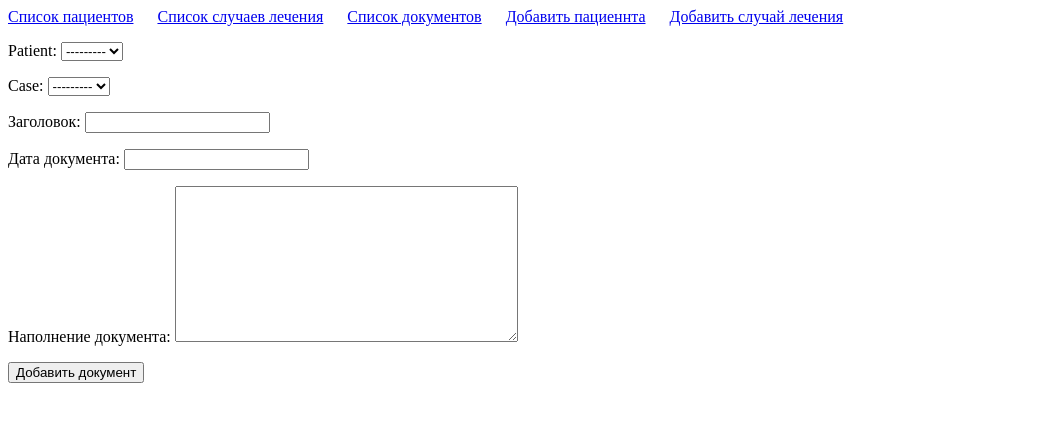
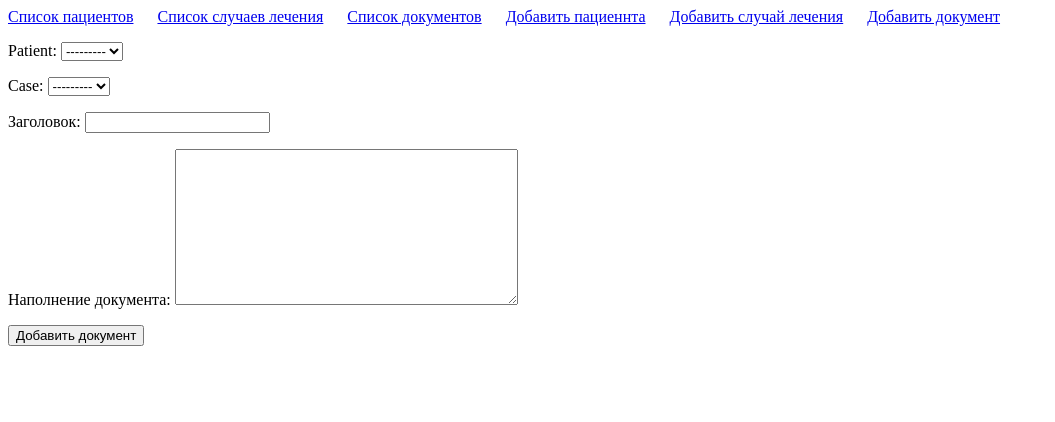
Before and after one commit to MaxZudilenkov/webiomed, a Django app: page /add_document/ in a window 1280 px wide. Shown: the top 422 px of the page, without its empty margins (0-1055 px from the left). Run offline with Django 4.2, Linux system fonts and the light colour scheme; data that the repository does not hold is empty.

Commit message:
minor fix

```diff
--- a/mainapp/forms.py
+++ b/mainapp/forms.py
@@ -28,7 +28,7 @@ class AddMedicalDocumentForm(forms.ModelForm):
     # Форма для добавления документа
     class Meta:
         model = MedicalDocument
-        fields = ('patient', 'case', 'title', 'document_date')
+        fields = ('patient', 'case', 'title',)
 
 
 class AddDocumentBodyForm(forms.ModelForm):
--- a/mainapp/models.py
+++ b/mainapp/models.py
@@ -44,7 +44,7 @@ class MedicalDocument(models.Model):
     case = models.ForeignKey(TreatmentCase, on_delete=models.CASCADE, related_name="document_case", null=True,
                              blank=True)
     title = models.CharField(verbose_name="Заголовок", max_length=200)
-    document_date = models.DateField(verbose_name="Дата документа")
+    document_date = models.DateField(verbose_name="Дата документа",auto_now_add=True)
 
     class Meta:
         verbose_name = "Медицинский документ"
--- a/templates/include/_navbar.html
+++ b/templates/include/_navbar.html
@@ -3,3 +3,4 @@
 <a href="{% url 'document_list_view' %}" style="margin-right:20px"> Список документов</a>
 <a href="{% url 'add_patient' %}" style="margin-right:20px"> Добавить пациеннта</a>
 <a href="{% url 'add_case' %}" style="margin-right:20px"> Добавить случай лечения</a>
+<a href="{% url 'add_document' %}" style="margin-right:20px"> Добавить документ</a>
```
